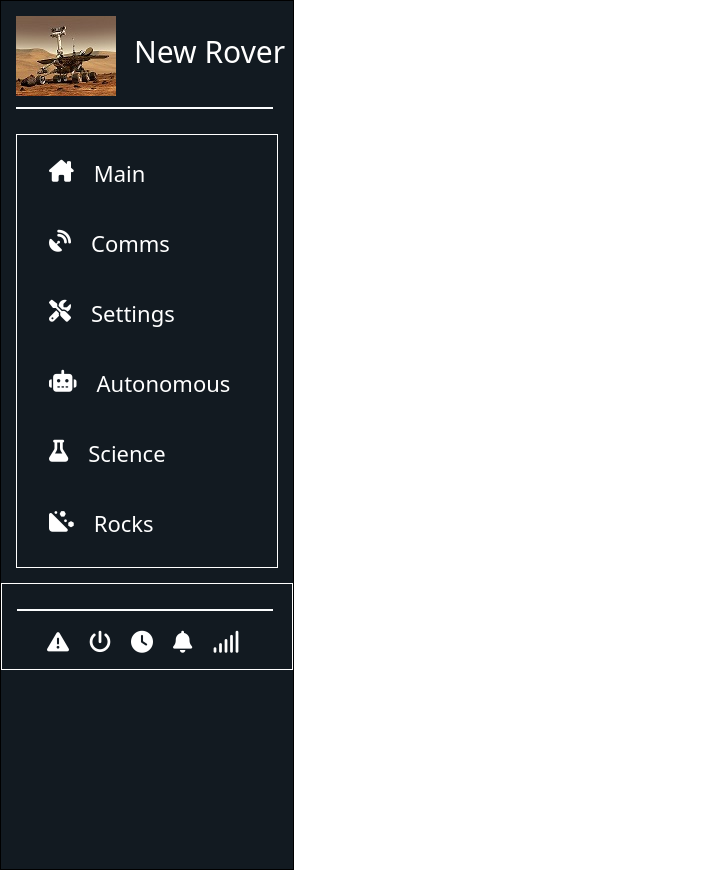
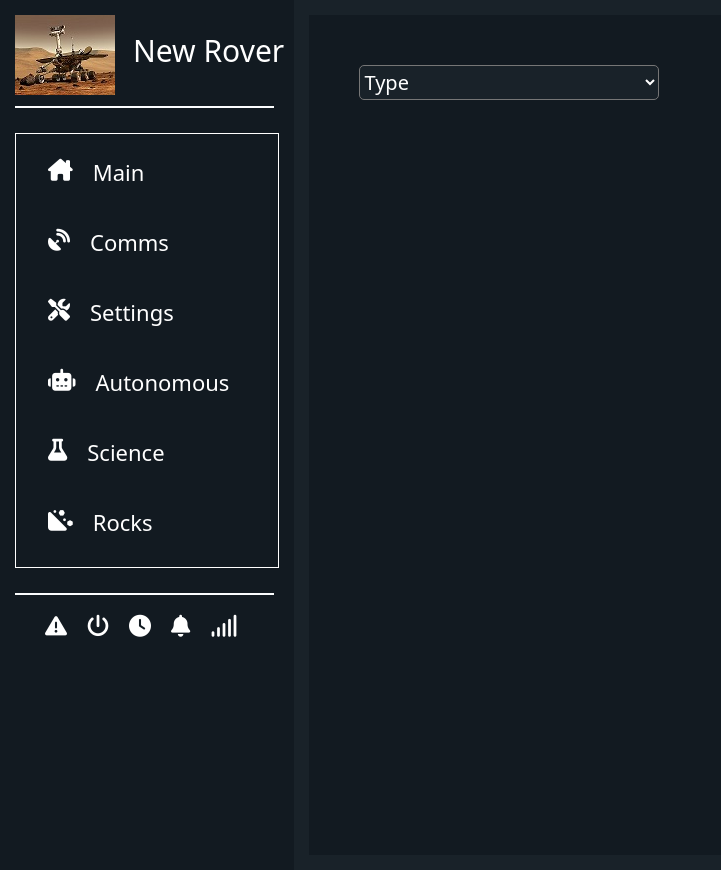
Before and after one commit to escalandres/Reto_QuantumRobotics, a plain HTML site: page index.html in a window 1280 px wide. Shown: the whole page, without its empty margins (0-721 px from the left). Drawn offline with nearby package versions, Linux system fonts and the light colour scheme.

Commit message:
content section added

```diff
--- a/index.html
+++ b/index.html
@@ -54,7 +54,7 @@
                 </a>
             </div>
             <div class="sidebar__menu-btn">
-                <a src="www.google.com" class="sidebar__btn">
+                <a url="www.google.com" class="sidebar__btn">
                     <i class="fa-solid fa-hill-rockslide sidebar__icons"></i>
                     <h4 class="sidebar__h4"> Rocks</h4>
                 </a>
@@ -73,7 +73,16 @@
 
     </div>
     <div class="content">
-
+        <div class="content__container">
+            <div class="search__container">
+                <select name="" id="type-searching" class="type-searching__input" onchange="">
+                    <option value="none">Type</option>
+                    <option value="ignous">Ignous</option>
+                    <option value="sedimentary">Sedimentary</option>
+                    <option value="metamorphic">Metamorphic</option>
+                </select>
+            </div>
+        </div>
     </div>
 </body>
 </html>
--- a/src/css/style.css
+++ b/src/css/style.css
@@ -37,9 +37,10 @@ body{
 .sidebar{
     width: 23%;
     height: 870px;
-    border: 1px solid black;
+    /* border: 1px solid black; */
     background: var(--dt-darkest);
     color: var(--white);
+    float: left;
 }
 
 .img__container{
@@ -114,7 +115,7 @@ body{
 }
 
 .down__container{
-    border: 1px solid white;
+    /* border: 1px solid white; */
     height: 10%;
 }
 
@@ -132,4 +133,24 @@ body{
 
 .content{
     float: right;
+    background: var(--body-bg-dark);
+    width: 77%;
+    height: 870px;
+    padding: 15px;
 }
+
+.content__container{
+    background: var(--dt-darkest);
+    width: 100%;
+    height: 100%;
+    padding: 50px;
+}
+
+.type-searching__input{
+    width: 35%;
+    height: 35px;
+    background-color: var(--body-bg-dark);
+    color: white;
+    font-size: 20px;
+    border-radius: 5px;
+}
```
